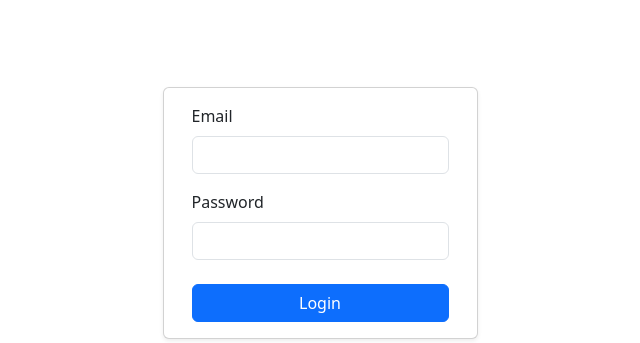
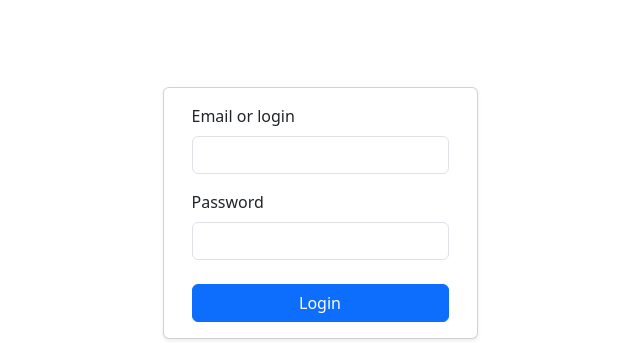
Before and after one commit to Abblix/Templates, an ASP.NET Core app: page /Auth/Login in a window 1280 px wide. Shown: the part 203-546 px from the top of the page, without its empty margins (320-960 px from the left). Run offline with ASP.NET Core 8, Linux system fonts and the light colour scheme; some libraries are stand-ins or nearby versions.

Commit message:
Let the getting-started login page take any --user value
The field was type=email while --user accepts any login, so such a user could not sign in.

```diff
--- a/OpenIDProviderTemplate/Views/Auth/Login.cshtml
+++ b/OpenIDProviderTemplate/Views/Auth/Login.cshtml
@@ -3,8 +3,8 @@
         <div class="container">
             <form asp-action="Login" method="post">
                 <div class="form-group mb-3">
-                    <label for="email" class="form-label">Email</label>
-                    <input type="email" class="form-control" id="email" name="email" required autocomplete="email"/>
+                    <label for="email" class="form-label">Email or login</label>
+                    <input type="text" class="form-control" id="email" name="email" required autocomplete="username"/>
                 </div>
                 <div class="form-group mb-3">
                     <label for="password" class="form-label">Password</label>
```
Also changed, not shown: OpenIDProviderTemplate/.template.config/CHANGELOG.md.
